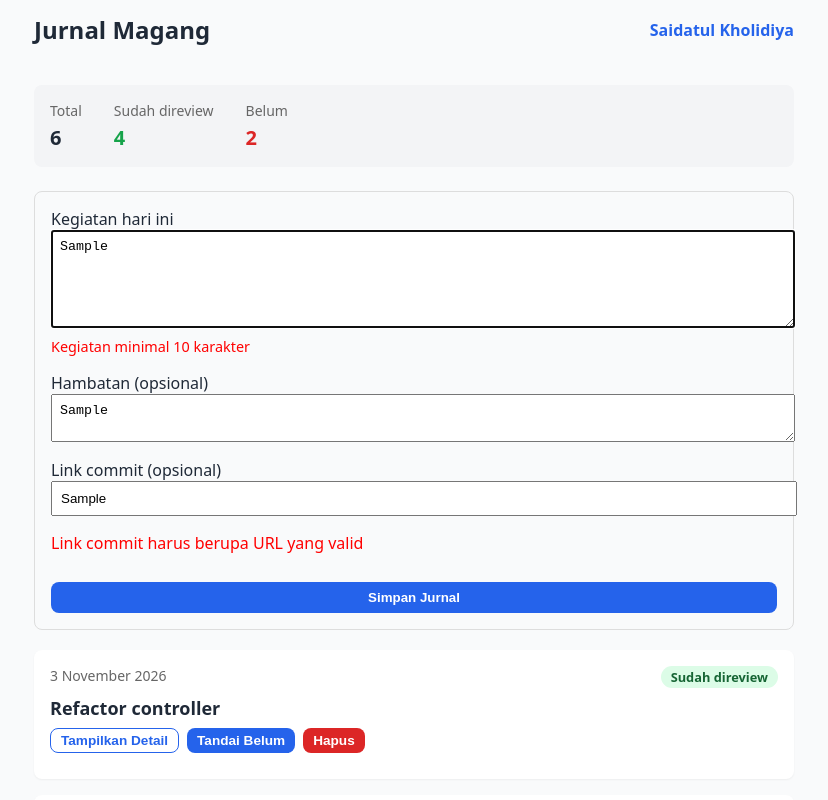
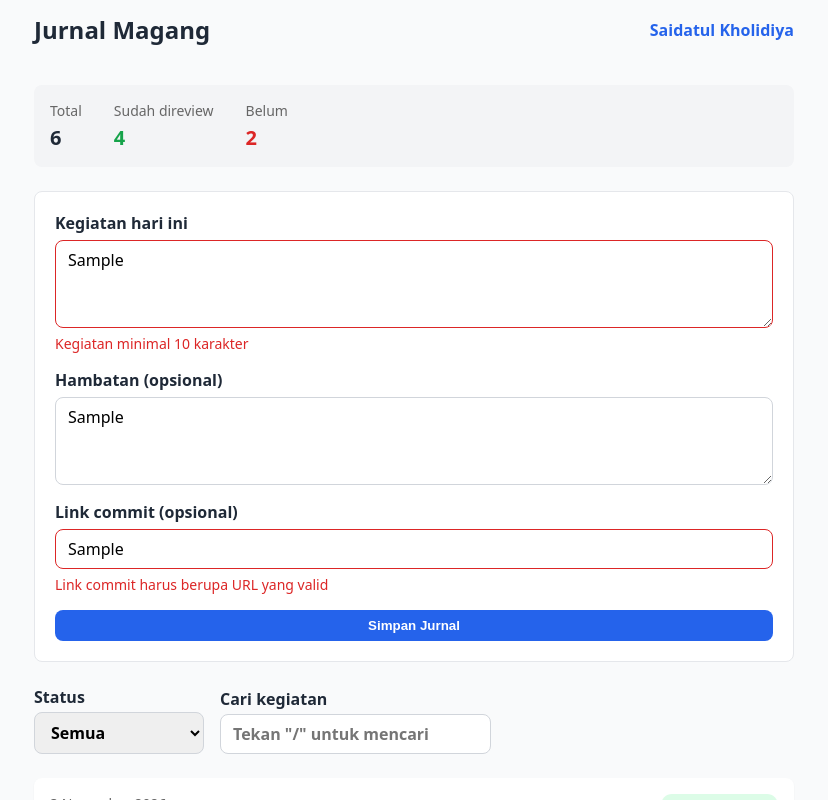
Before and after one commit to saidatulkholidiya/magang-web, a React (Vite) app: page / in a window 1280 px wide. Both pictures are taken after typing "Sample", "Sample", "Sample" into the empty fields and a click on the button "Simpan Jurnal". Shown: the top 800 px of the page, without its empty margins (226-1054 px from the left). Built offline with nearby package versions, Linux system fonts and the light colour scheme.

Commit message:
feat: derived data, effects, and custom hooks

```diff
--- a/src/App.css
+++ b/src/App.css
@@ -32,3 +32,51 @@ main h1 {
   margin: 0 0 0.5rem;
   font-size: 1.05rem;
 }
+
+.alat {
+  display: flex;
+  flex-wrap: wrap;
+  align-items: end;
+  gap: 16px;
+  margin: 24px 0;
+}
+
+.alat label {
+  display: grid;
+  gap: 4px;
+  font-weight: 600;
+}
+
+.alat select,
+.alat input {
+  padding: 8px 12px;
+  border: 1px solid #d1d5db;
+  border-radius: var(--jari-jari);
+  font: inherit;
+}
+
+.form-jurnal {
+  display: grid;
+  gap: 16px;
+}
+
+.form-jurnal label {
+  display: block;
+  font-weight: 600;
+  margin-bottom: 6px;
+}
+
+.form-jurnal textarea,
+.form-jurnal input {
+  width: 100%;
+  box-sizing: border-box;
+  padding: 8px 12px;
+  border: 1px solid #d1d5db;
+  border-radius: var(--jari-jari);
+  font: inherit;
+}
+
+.form-jurnal textarea {
+  min-height: 88px;
+  resize: vertical;
+}
--- a/src/App.tsx
+++ b/src/App.tsx
@@ -1,15 +1,29 @@
-import { useState } from "react";
+import { useEffect, useState } from "react";
 import Header from "./components/layout/Header";
 import RingkasanJurnal from "./components/jurnal/RingkasanJurnal";
 import DaftarJurnal from "./components/jurnal/DaftarJurnal";
-import { FormJurnal } from "./components/jurnal/FormJurnal"; // <-- Sesuaikan path
+import { FormJurnal } from "./components/jurnal/FormJurnal";
+import { PencarianJurnal } from "./components/jurnal/PencarianJurnal";
 import { profilPeserta, jurnalTiruan as dataAwal } from "./data/jurnalTiruan";
-import type { Jurnal, StatusReview, JurnalBaru } from "./types/jurnal";
+import type { FilterStatus, Jurnal, StatusReview, JurnalBaru } from "./types/jurnal";
 import "./App.css";
 import { LatihanProfil } from "./latihan/LatihanProfil";
+import { useLocalStorage } from "./hooks/useLocalStorage";
+import { adalahDaftarJurnal, adalahFilterStatus } from "./utils/guard";
+import { usePenundaan } from "./hooks/usePenundaan";
 
 export default function App() {
-  const [jurnal, setJurnal] = useState<Jurnal[]>(dataAwal);
+  const [jurnal, setJurnal] = useLocalStorage<Jurnal[]>(
+    "jurnal-magang-v1",
+    dataAwal,
+    adalahDaftarJurnal
+  );
+  const [filter, setFilter] = useState<FilterStatus>("semua");
+  const [kataKunci, setKataKunci] = useState("");
+  const kataKunciTunda = usePenundaan(kataKunci, 300);
+  useEffect(() => {
+    document.title = `Jurnal Magang (${jurnal.length})`;
+  }, [jurnal.length]);
 
   function hapusJurnal(id: number) {
     setJurnal((daftar) => daftar.filter((j) => j.id !== id));
@@ -34,16 +48,39 @@ export default function App() {
     setJurnal((daftar) => [baru, ...daftar]);
   }
 
+  // DATA TURUNAN: dihitung setiap render, BUKAN state
+  const tampil = jurnal
+    .filter((j) => filter === "semua" || j.statusReview === filter)
+    .filter((j) => j.kegiatan.toLowerCase().includes(kataKunciTunda.trim().toLowerCase()));
+
+  const terurut = [...tampil].sort((a, b) => b.createdAt.localeCompare(a.createdAt));
+
   return (
     <main>
       <Header judul="Jurnal Magang" namaPeserta={profilPeserta.nama} />
       <RingkasanJurnal jurnal={jurnal} />
-      {/* Form ditaruh di atas daftar */}
       <FormJurnal onTambah={tambahJurnal} />
 
-      {/* DaftarJurnal hanya dipanggil SEKALI */}
+      <div className="alat">
+        <label>
+          Status
+          <select
+            value={filter}
+            onChange={(e) => {
+              const pilihan = e.target.value;
+              if (adalahFilterStatus(pilihan)) setFilter(pilihan);
+            }}
+          >
+            <option value="semua">Semua</option>
+            <option value="belum">Belum direview</option>
+            <option value="sudah">Sudah direview</option>
+          </select>
+        </label>
+        <PencarianJurnal nilai={kataKunci} onUbah={setKataKunci} />
+      </div>
+
       <DaftarJurnal
-        jurnal={jurnal}
+        jurnal={terurut}
         onHapus={hapusJurnal}
         onUbahStatus={ubahStatus}
       />
--- /dev/null
+++ b/src/components/jurnal/FormJurnal.module.css
@@ -0,0 +1,47 @@
+/* src/components/jurnal/FormJurnal.module.css */
+.form {
+  display: grid;
+  gap: 16px;
+  padding: 20px;
+  background: white;
+  border: 1px solid #e5e7eb;
+  border-radius: var(--jari-jari);
+}
+
+.kolom {
+  display: grid;
+  gap: 6px;
+}
+
+.label {
+  font-weight: 600;
+}
+
+.input {
+  width: 100%;
+  box-sizing: border-box;
+  padding: 8px 12px;
+  border: 1px solid #d1d5db;
+  border-radius: var(--jari-jari);
+  font: inherit;
+}
+
+textarea.input {
+  min-height: 88px;
+  resize: vertical;
+}
+
+.input:focus-visible {
+  outline: 2px solid var(--warna-utama);
+  outline-offset: 1px;
+}
+
+.inputError {
+  border-color: var(--warna-bahaya);
+}
+
+.error {
+  margin: 0;
+  color: var(--warna-bahaya);
+  font-size: 0.875rem;
+}
--- a/src/components/jurnal/FormJurnal.tsx
+++ b/src/components/jurnal/FormJurnal.tsx
@@ -1,9 +1,11 @@
-import { useState, useRef } from "react";
+import { useState } from "react";
 import type { ChangeEventHandler, FormEventHandler } from "react";
 import { Button } from "../ui/Button";
+import { cx } from "../../utils/cx";
 import { validasiFormJurnal } from "../../utils/validasiJurnal";
 import type { FormJurnalErrors, FormJurnalState } from "../../utils/validasiJurnal";
 import type { JurnalBaru } from "../../types/jurnal";
+import styles from "./FormJurnal.module.css";
 
 interface FormJurnalProps {
   onTambah: (data: JurnalBaru) => void;
@@ -14,7 +16,6 @@ const NILAI_AWAL: FormJurnalState = { kegiatan: "", hambatan: "", linkCommit: ""
 export function FormJurnal({ onTambah }: FormJurnalProps) {
   const [nilai, setNilai] = useState<FormJurnalState>(NILAI_AWAL);
   const [errors, setErrors] = useState<FormJurnalErrors>({});
-  const refKegiatan = useRef<HTMLTextAreaElement>(null);
 
   const ubah: ChangeEventHandler<HTMLInputElement | HTMLTextAreaElement> = (e) => {
     const { name, value } = e.target;
@@ -27,13 +28,7 @@ export function FormJurnal({ onTambah }: FormJurnalProps) {
 
     const hasil = validasiFormJurnal(nilai);
     setErrors(hasil);
-
-    if (Object.keys(hasil).length > 0) {
-      if (hasil.kegiatan && refKegiatan.current) {
-        refKegiatan.current.focus();
-      }
-      return;
-    }
+    if (Object.keys(hasil).length > 0) return;
 
     onTambah({
       kegiatan: nilai.kegiatan.trim(),
@@ -44,44 +39,45 @@ export function FormJurnal({ onTambah }: FormJurnalProps) {
   };
 
   return (
-    <form onSubmit={kirim} noValidate style={{ display: "flex", flexDirection: "column", gap: "12px", marginBottom: "20px", padding: "16px", border: "1px solid #ddd", borderRadius: "8px" }}>
-      <div>
-        <label htmlFor="kegiatan">Kegiatan hari ini</label>
+    <form onSubmit={kirim} noValidate className={styles.form}>
+      <div className={styles.kolom}>
+        <label htmlFor="kegiatan" className={styles.label}>Kegiatan hari ini</label>
         <textarea
-          ref={refKegiatan}
           id="kegiatan"
           name="kegiatan"
           value={nilai.kegiatan}
           onChange={ubah}
+          className={cx(styles.input, errors.kegiatan && styles.inputError)}
           aria-invalid={errors.kegiatan ? true : undefined}
           aria-describedby={errors.kegiatan ? "kegiatan-error" : undefined}
-          style={{ width: "100%", padding: "8px", minHeight: "80px" }}
         />
-        {errors.kegiatan && <p id="kegiatan-error" role="alert" style={{ color: "red", fontSize: "0.9rem", margin: "4px 0" }}>{errors.kegiatan}</p>}
+        {errors.kegiatan && (
+          <p id="kegiatan-error" role="alert" className={styles.error}>{errors.kegiatan}</p>
+        )}
       </div>
 
-      <div>
-        <label htmlFor="hambatan">Hambatan (opsional)</label>
+      <div className={styles.kolom}>
+        <label htmlFor="hambatan" className={styles.label}>Hambatan (opsional)</label>
         <textarea
           id="hambatan"
           name="hambatan"
           value={nilai.hambatan}
           onChange={ubah}
-          style={{ width: "100%", padding: "8px" }}
+          className={cx(styles.input, errors.hambatan && styles.inputError)}
         />
-        {errors.hambatan && <p role="alert" style={{ color: "red" }}>{errors.hambatan}</p>}
+        {errors.hambatan && <p role="alert" className={styles.error}>{errors.hambatan}</p>}
       </div>
 
-      <div>
-        <label htmlFor="linkCommit">Link commit (opsional)</label>
+      <div className={styles.kolom}>
+        <label htmlFor="linkCommit" className={styles.label}>Link commit (opsional)</label>
         <input
           id="linkCommit"
           name="linkCommit"
           value={nilai.linkCommit}
           onChange={ubah}
-          style={{ width: "100%", padding: "8px" }}
+          className={cx(styles.input, errors.linkCommit && styles.inputError)}
         />
-        {errors.linkCommit && <p role="alert" style={{ color: "red" }}>{errors.linkCommit}</p>}
+        {errors.linkCommit && <p role="alert" className={styles.error}>{errors.linkCommit}</p>}
       </div>
 
       <Button type="submit">Simpan Jurnal</Button>
--- /dev/null
+++ b/src/components/jurnal/PencarianJurnal.tsx
@@ -0,0 +1,40 @@
+import { useEffect, useRef } from "react";
+
+interface PencarianJurnalProps {
+  nilai: string;
+  onUbah: (nilai: string) => void;
+}
+
+export function PencarianJurnal({ nilai, onUbah }: PencarianJurnalProps) {
+  const inputRef = useRef<HTMLInputElement>(null);
+
+  useEffect(() => {
+    function tekanTombol(e: KeyboardEvent) {
+      if (e.target instanceof HTMLInputElement || e.target instanceof HTMLTextAreaElement) return;
+      if (e.key === "/") {
+        e.preventDefault();
+        inputRef.current?.focus();
+      }
+    }
+
+    window.addEventListener("keydown", tekanTombol);
+    //console.log("pasang");
+    return () => //{
+      //console.log("lepas");
+      window.removeEventListener("keydown", tekanTombol);
+    //};
+  }, []);
+
+  return (
+    <label>
+      Cari kegiatan
+      <input
+        ref={inputRef}
+        type="search"
+        value={nilai}
+        onChange={(e) => onUbah(e.target.value)}
+        placeholder='Tekan "/" untuk mencari'
+      />
+    </label>
+  );
+}
--- a/src/components/profil/formProfil.module.css
+++ b/src/components/profil/formProfil.module.css
@@ -1,7 +1,10 @@
 .form {
   display: grid;
   gap: 16px;
-  max-width: 480px;
+  padding: 20px;
+  background: white;
+  border: 1px solid #e5e7eb;
+  border-radius: var(--jari-jari);
 }
 
 .kolom {
--- /dev/null
+++ b/src/hooks/useLocalStorage.ts
@@ -0,0 +1,30 @@
+// src/hooks/useLocalStorage.ts
+import { useEffect, useState } from "react";
+
+export function useLocalStorage<T>(
+  kunci: string,
+  nilaiAwal: T,
+  valid: (data: unknown) => data is T
+) {
+  const [nilai, setNilai] = useState<T>(() => {
+    try {
+      const tersimpan = localStorage.getItem(kunci);
+      if (tersimpan === null) return nilaiAwal;
+
+      const data: unknown = JSON.parse(tersimpan);
+      return valid(data) ? data : nilaiAwal;
+    } catch {
+      return nilaiAwal;
+    }
+  });
+
+  useEffect(() => {
+    try {
+      localStorage.setItem(kunci, JSON.stringify(nilai));
+    } catch {
+      // penyimpanan penuh atau diblokir: abaikan
+    }
+  }, [kunci, nilai]);
+
+  return [nilai, setNilai] as const;
+}
--- /dev/null
+++ b/src/hooks/usePenundaan.ts
@@ -0,0 +1,13 @@
+// src/hooks/usePenundaan.ts
+import { useEffect, useState } from "react";
+
+export function usePenundaan<T>(nilai: T, ms: number): T {
+  const [tertunda, setTertunda] = useState(nilai);
+
+  useEffect(() => {
+    const pengatur = setTimeout(() => setTertunda(nilai), ms);
+    return () => clearTimeout(pengatur);
+  }, [nilai, ms]);
+
+  return tertunda;
+}
--- /dev/null
+++ b/src/latihan/LatihanProfil.module.css
@@ -0,0 +1,14 @@
+.bagian {
+  margin: 40px 0 48px;
+  padding-top: 24px;
+  border-top: 1px solid #e5e7eb;
+}
+
+.bagian h2 {
+  margin: 0 0 16px;
+  font-size: 1.25rem;
+}
+
+.hasil {
+  margin-top: 16px;
+}
--- a/src/types/jurnal.ts
+++ b/src/types/jurnal.ts
@@ -1,5 +1,6 @@
 export type StatusReview = "belum" | "sudah";
 export type JurnalBaru = Pick<Jurnal, "kegiatan" | "hambatan" | "linkCommit">;
+export type FilterStatus = "semua" | StatusReview;
 export interface Lampiran {
   url: string;
   keterangan?: string;
--- /dev/null
+++ b/src/utils/guard.ts
@@ -0,0 +1,19 @@
+// src/utils/guard.ts
+import type { FilterStatus, Jurnal } from "../types/jurnal";
+
+export function adalahFilterStatus(x: string): x is FilterStatus {
+  return x === "semua" || x === "belum" || x === "sudah";
+}
+
+function adalahJurnal(x: unknown): x is Jurnal {
+  return (
+    typeof x === "object" && x !== null &&
+    "id" in x && typeof x.id === "number" &&
+    "kegiatan" in x && typeof x.kegiatan === "string" &&
+    "statusReview" in x && (x.statusReview === "belum" || x.statusReview === "sudah") &&
+    "createdAt" in x && typeof x.createdAt === "string"
+  );
+}
+
+export const adalahDaftarJurnal = (x: unknown): x is Jurnal[] =>
+  Array.isArray(x) && x.every(adalahJurnal);
```
Also changed, not shown: src/latihan/LatihanProfil.tsx (+9 -5 lines).
